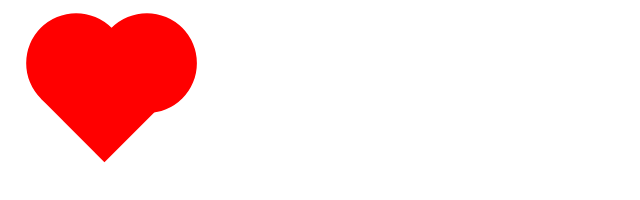
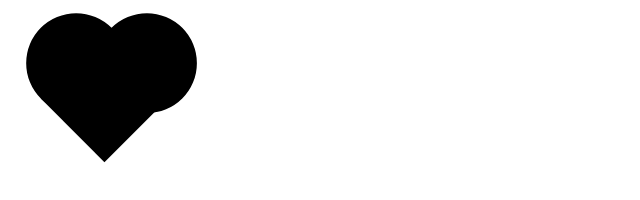
Before and after one commit to PranjalDessai/pccegithub, a plain HTML site: page index.html in a window 1280 px wide. Shown: the whole page, without its empty margins (0-640 px from the left). Drawn offline with Linux system fonts and the light colour scheme.

Commit message:
hubchange

```diff
--- a/index.html
+++ b/index.html
@@ -9,7 +9,7 @@
             position: relative;
             width: 100px;
             height: 90px;
-            background-color: red;
+            background-color: rgb(0, 0, 0);
             transform: rotate(-45deg);
             margin: 50px;
         }
@@ -20,7 +20,7 @@
             position: absolute;
             width: 100px;
             height: 100px;
-            background-color: red;
+            background-color: rgb(0, 0, 0);
             border-radius: 50%;
         }
 
```
